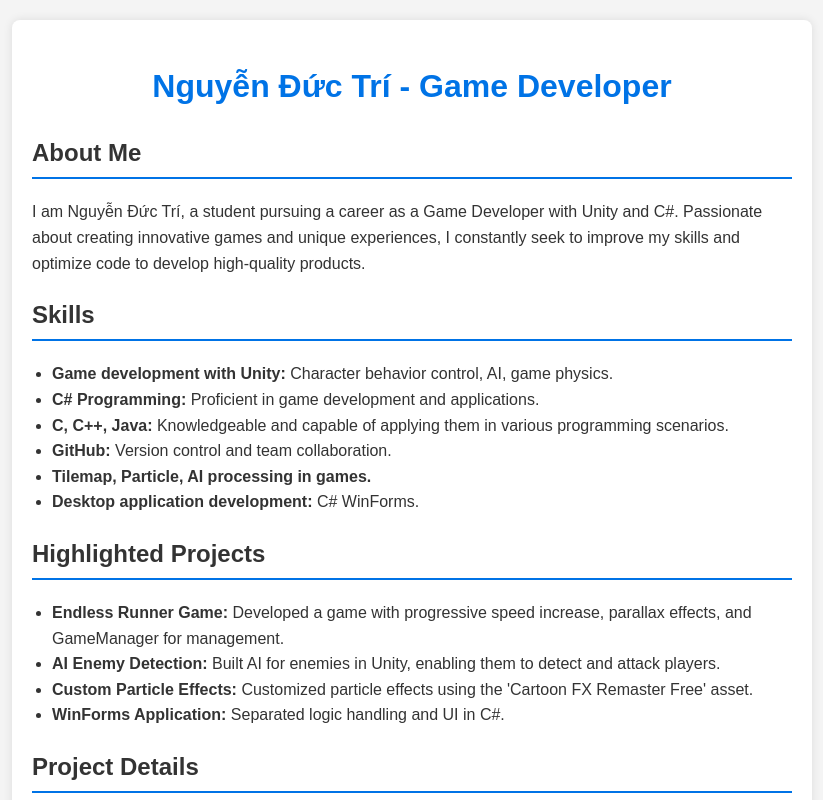
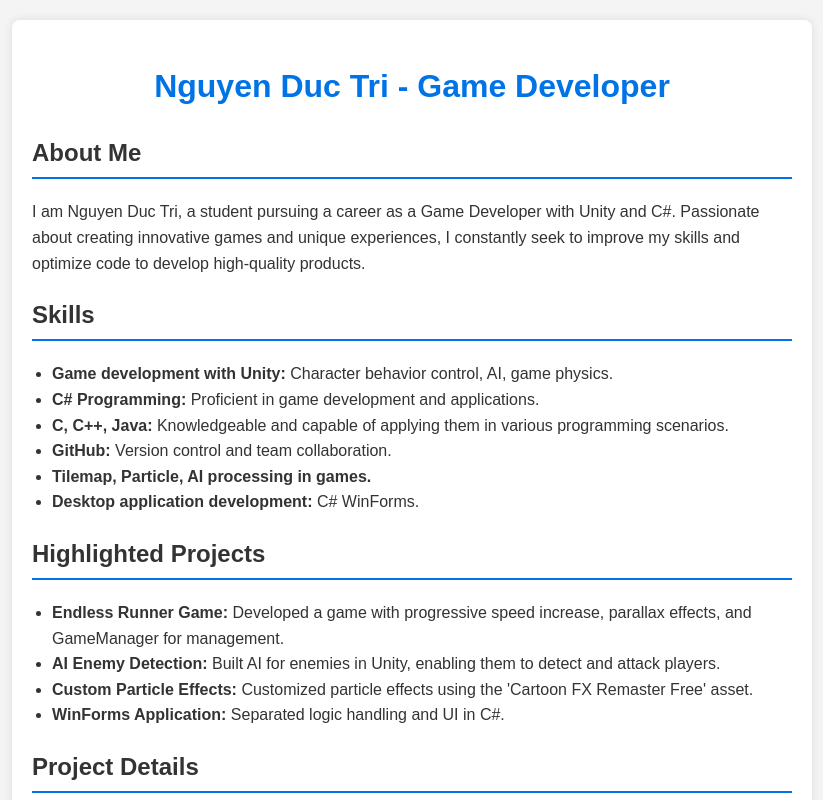
Before and after one commit to Ryunt24/Ryunt24.github.io, a plain HTML site: page index.html in a window 1280 px wide. Shown: the top 800 px of the page, without its empty margins (228-1051 px from the left). Drawn offline with Linux system fonts and the light colour scheme.

Commit message:
Update index.html

```diff
--- a/index.html
+++ b/index.html
@@ -8,10 +8,10 @@
 </head>
 <body>
 <div class="container">
-    <h1>Nguyễn Đức Trí - Game Developer</h1>
+    <h1>Nguyen Duc Tri - Game Developer</h1>
 
     <h2>About Me</h2>
-    <p>I am Nguyễn Đức Trí, a student pursuing a career as a Game Developer with Unity and C#. Passionate about creating innovative games and unique experiences, I constantly seek to improve my skills and optimize code to develop high-quality products.</p>
+    <p>I am Nguyen Duc Tri, a student pursuing a career as a Game Developer with Unity and C#. Passionate about creating innovative games and unique experiences, I constantly seek to improve my skills and optimize code to develop high-quality products.</p>
 
     <h2>Skills</h2>
     <ul>
```
